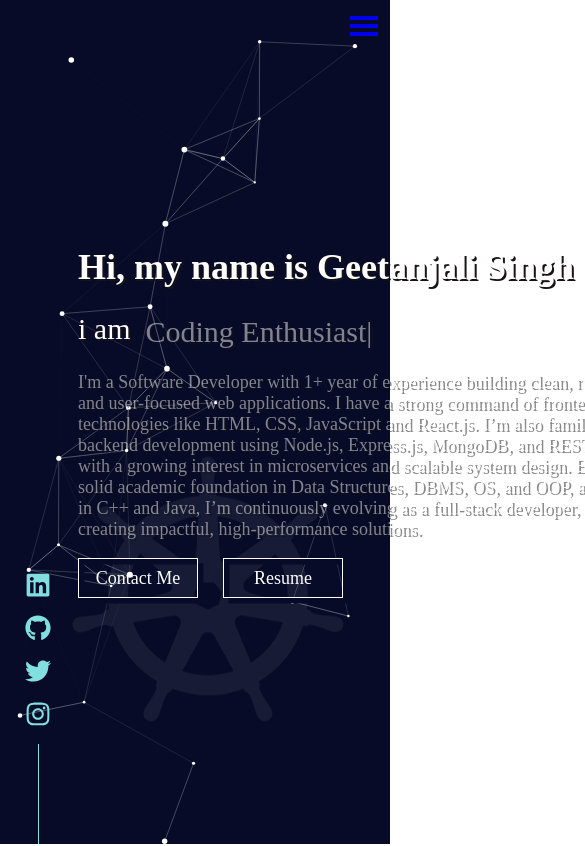
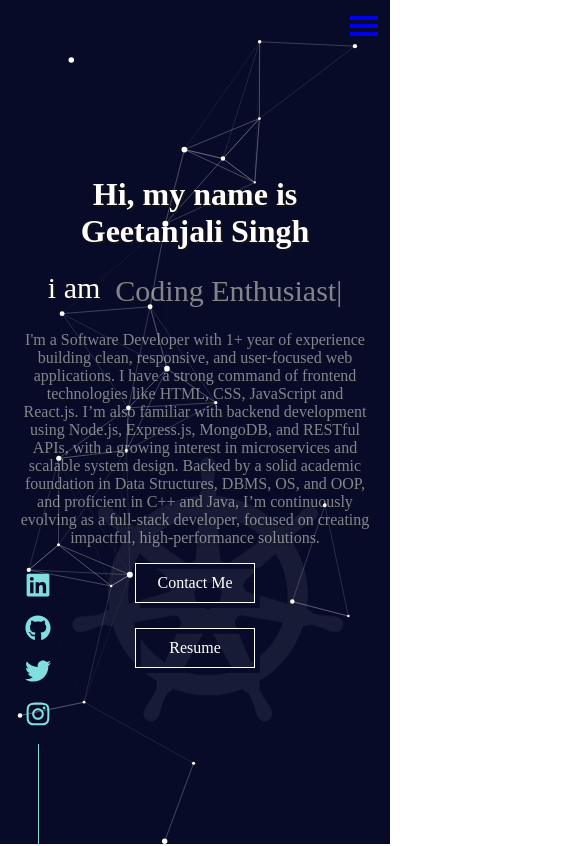
Before and after one commit to geetanjalising/PortfolioNew, a React (Create React App) app: page / in a window 390 px wide. Shown: the top 846 px of the page, 585 px wide, since content can reach past the window. Built offline with nearby package versions, Linux system fonts and the light colour scheme.

Commit message:
made responsive home page

```diff
--- a/src/Component/Home/Home.css
+++ b/src/Component/Home/Home.css
@@ -1,3 +1,55 @@
+/* .body {
+  width: 100vh;
+  height: 100vh;
+  background-repeat: no-repeat;
+  background-size: cover;
+  align-items: center;
+  display: flex;
+  margin-left: 20%;
+} */
+/* .body {
+  width: 100%;
+  height: 100vh;
+  background-repeat: no-repeat;
+  background-size: cover;
+  align-items: center;
+  display: flex;
+  justify-content: center;
+  margin: 0;
+  padding: 0 15px;
+  box-sizing: border-box;
+}
+
+.intro {
+  font-size: large;
+  color: rgb(255, 253, 253);
+  text-shadow: 2px 2px #141414;
+  display: flex;
+  flex-direction: column;
+  align-items: flex-start;
+  max-width: 100%;
+  width: 100%;
+}
+
+@media screen and (max-width: 768px) {
+  .intro {
+    font-size: medium;
+    text-align: center;
+    align-items: center;
+  }
+
+  .d {
+    flex-direction: column;
+    font-size: 22px;
+  }
+
+  .links {
+    flex-direction: column;
+    gap: 15px;
+  }
+} */
+
+/* Keep your original desktop styling */
 .body {
   width: 100vh;
   height: 100vh;
@@ -7,6 +59,50 @@
   display: flex;
   margin-left: 20%;
 }
+
+.intro {
+  font-size: large;
+  color: rgb(255, 253, 253);
+  text-shadow: 2px 2px #141414;
+  display: flex;
+  flex-direction: column;
+  align-items: flex-start;
+  width: 600px;
+}
+
+/* Mobile view adjustments */
+@media screen and (max-width: 768px) {
+  .body {
+       width: 100%;
+    height: 100vh; /* Fill the viewport height */
+    margin-left: 0;
+    display: flex;
+    flex-direction: column;
+    justify-content: center; /* Vertical centering */
+    padding: 20px;
+    box-sizing: border-box;
+  }
+
+  .intro {
+    width: 100%;
+    max-width: 100%;
+    font-size: medium;
+    text-align: center;
+    align-items: center;
+  }
+
+  .d {
+    flex-direction: column;
+    font-size: 22px;
+    text-align: center;
+  }
+
+  .links {
+    flex-direction: column;
+    gap: 15px;
+  }
+}
+
 .icons {
   display: flex;
   align-items: center;
@@ -28,7 +124,7 @@
   font-size: 30px;
   font-weight: 100;
 }
-
+/*
 .intro {
   font-size: large;
   color: rgb(255, 253, 253);
@@ -50,7 +146,7 @@
     font-size: large;
     color: rgb(255, 253, 253);
   }
-}
+} */
 #particles {
   z-index: -1;
   width: 100%;
```
